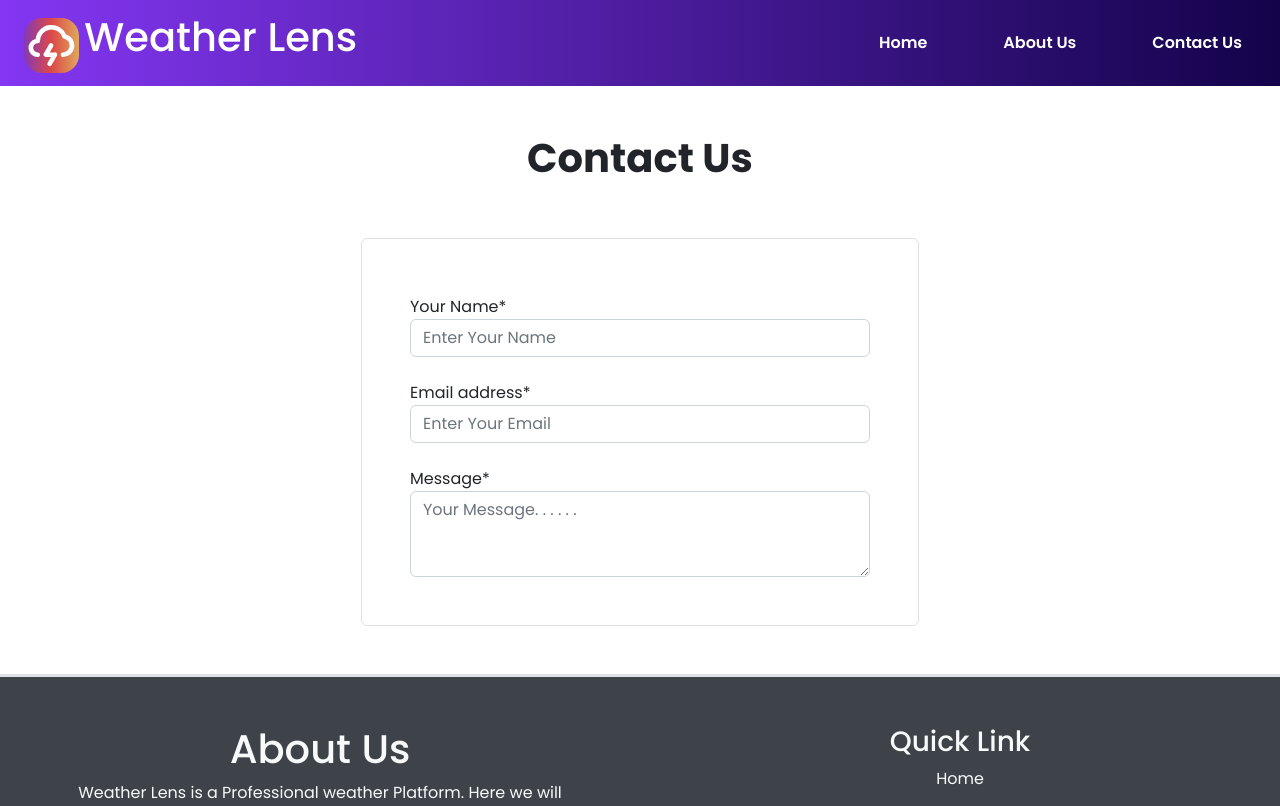
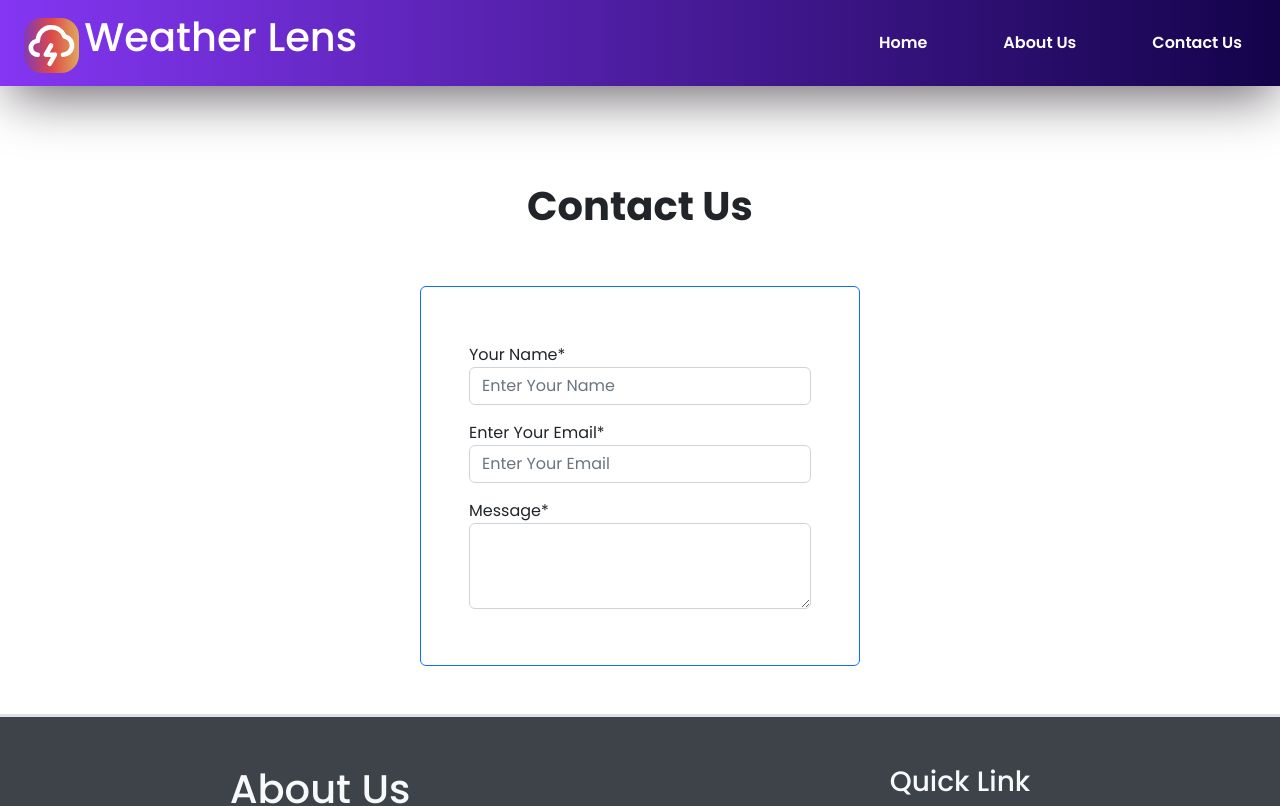
Before and after one commit to sudhanshu287/weather-lens, a React (Create React App) app: page /contact in a window 1280 px wide. Shown: the top 806 px of the page. Built offline with nearby package versions, Linux system fonts and the light colour scheme.

Commit message:
Project Completed 2.0

```diff
--- a/src/pages/Contact.jsx
+++ b/src/pages/Contact.jsx
@@ -3,36 +3,50 @@ import Footer from "./Footer";
 import Navbar from "./Navbar";
 const Contact = () => {
   return (
+    <>
       <div>
         <Navbar />
         <div className="container">
           <div className="row mt-5">
-          <div className="col-12">
+            <div className="col-12 my-5">
               <h1 className="dispaly-2 fw-bold text-center">Contact Us</h1>
             </div>
           </div>
-        <form className="mt-5" style={{display:"flex",justifyContent:"center"}}>
-          <div style={{width:"50%"}} className="form-box border rounded py-5 px-5">
-            <div class="form-group my-2">
-              <label for="inp1">Your Name*</label>
+        </div>
+        <div style={{ display: "flex", justifyContent: "center" }}>
+          <form className="border border-primary rounded py-5 px-5">
+            <div className="row">
+              <div className="col-sm-12 my-2">
+                <div class="form-group">
+                  <label for="nameInp">Your Name*</label>
                   <input
                     type="text"
                     class="form-control"
-                id="inp1"
+                    id="nameInp"
+                    aria-describedby="emailHelp"
                     placeholder="Enter Your Name"
                     required
                   />
                 </div>
-            <div class="form-group my-4">
-              <label for="inp2">Email address*</label>
+              </div>
+            </div>
+            <div className="row">
+              <div className="col-sm-12 my-2">
+                <div class="form-group">
+                  <label for="emailInp">Enter Your Email*</label>
                   <input
                     type="email"
                     class="form-control"
-                id="inp2"
+                    id="emailInp"
+                    aria-describedby="emailHelp"
                     placeholder="Enter Your Email"
                     required
                   />
                 </div>
+              </div>
+            </div>
+            <div className="row">
+              <div className="col-sm-12 my-2">
                 <div class="form-group">
                   <label for="text-area">Message*</label>
                   <textarea
@@ -40,14 +54,15 @@ const Contact = () => {
                     id="text-area"
                     rows="3"
                     required
-                placeholder="Your Message. . . . . ."
                   ></textarea>
+                </div>
               </div>
             </div>
           </form>
         </div>
+      </div>
       <Footer />
-    </div>
+    </>
   );
 };
 
--- a/src/pages/Navbar.css
+++ b/src/pages/Navbar.css
@@ -6,6 +6,11 @@
 }
 .navbar{
   background-image: linear-gradient(to right,#8436f2,#13034a);
+
+
+  -webkit-box-shadow: 3px 18px 53px -8px rgba(105,99,105,1);
+-moz-box-shadow: 3px 18px 53px -8px rgba(105,99,105,1);
+box-shadow: 3px 18px 53px -8px rgba(105,99,105,1);
 }
 ul{
   margin-left: auto;
```
Lines whose indentation alone changed are shown as unchanged.
